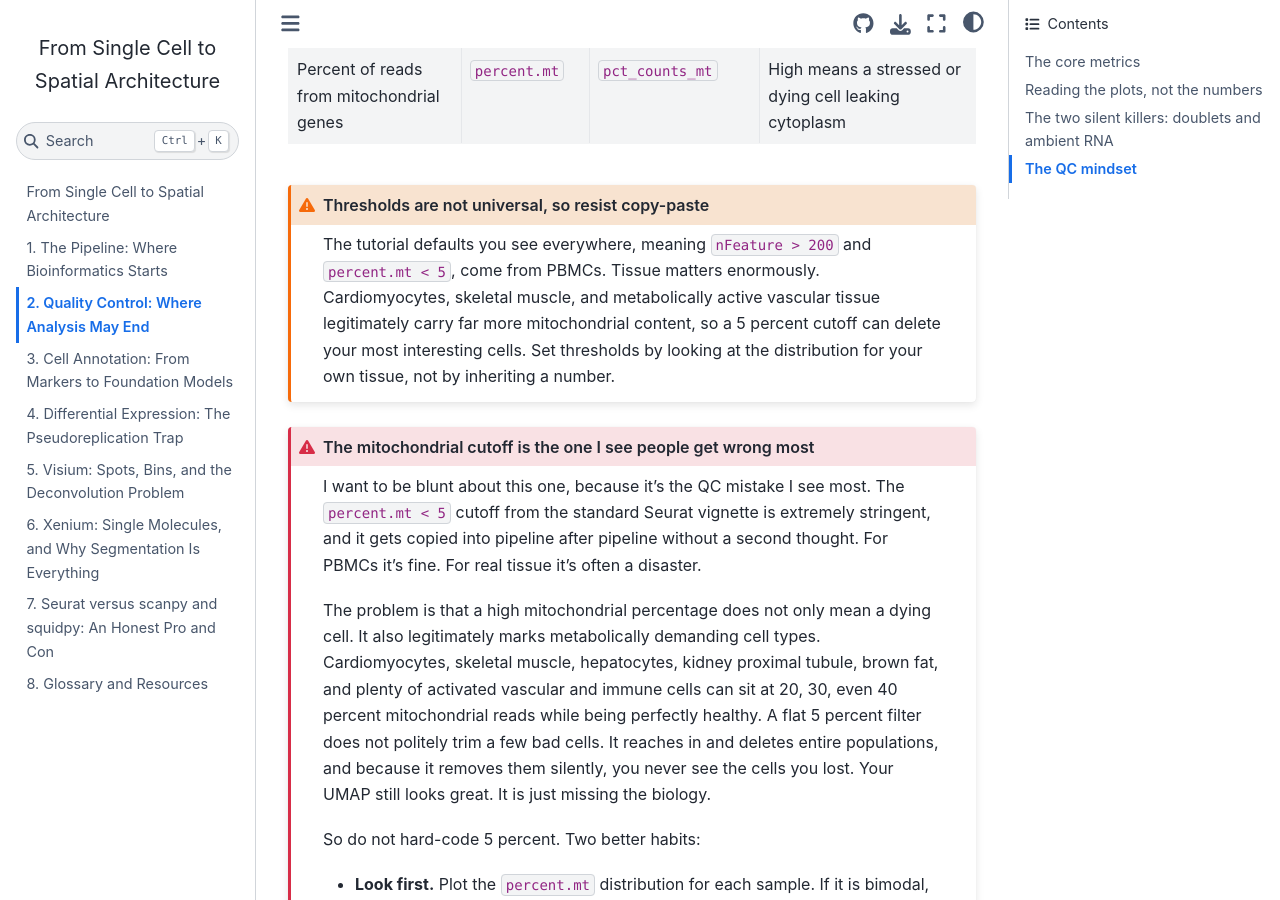
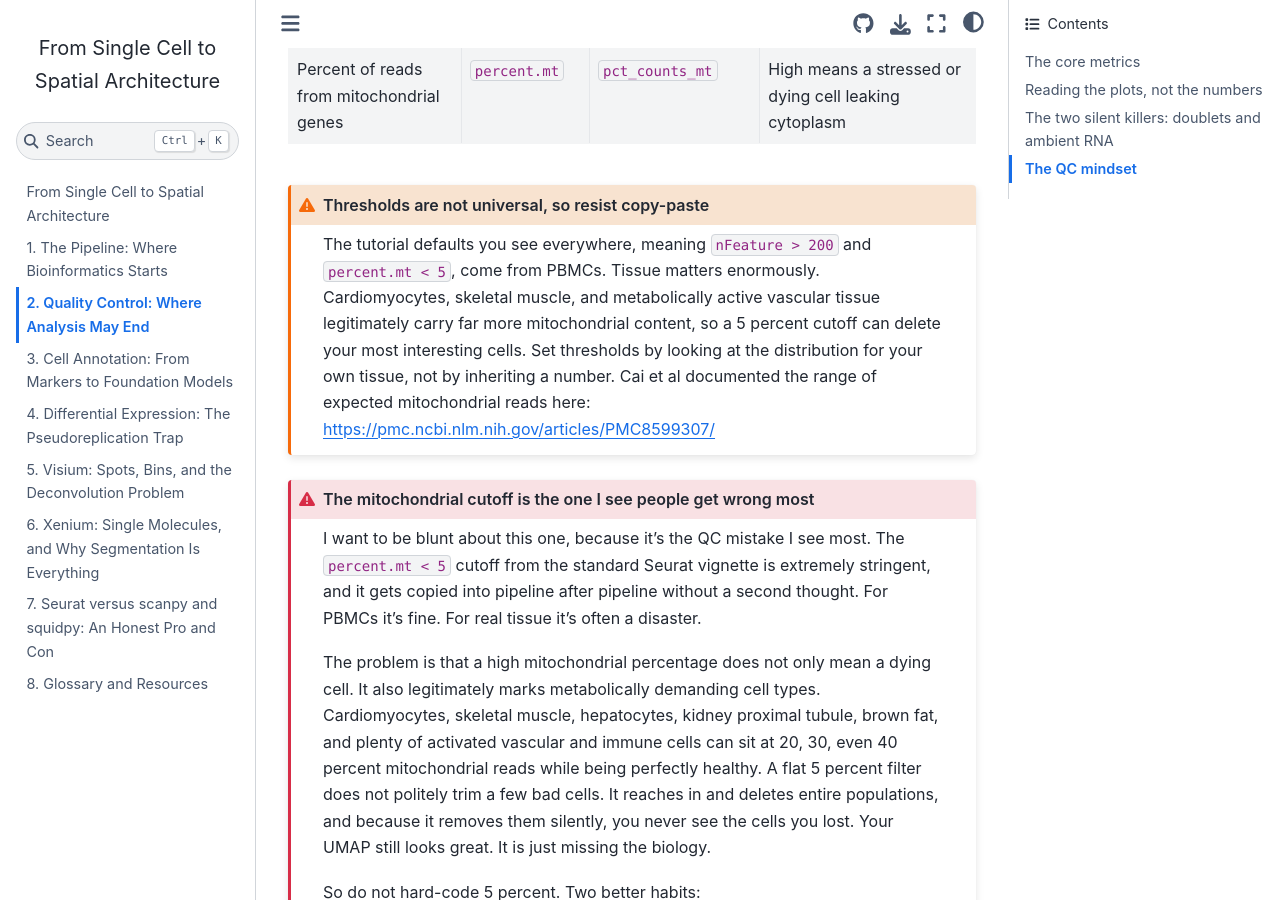
Before and after one commit to jebard/vasculata-workshop, a Jupyter Book: the page built from chapters/02_scrna_qc.md, in a window 1280 px wide and 900 px high, scrolled down 671 px. Built offline with Jupyter Book 1.0.4 settings and Sphinx 7.4.7 and the Sphinx Book theme 1.1.4, drawn with Linux system fonts in a browser that asks for light colours.

Commit message:
Update mitochondrial cutoff discussion with reference
Added reference to Cai et al. for mitochondrial reads.

````diff
--- a/chapters/02_scrna_qc.md
+++ b/chapters/02_scrna_qc.md
@@ -22,7 +22,8 @@ The tutorial defaults you see everywhere, meaning `nFeature > 200` and
 skeletal muscle, and metabolically active vascular tissue legitimately carry far
 more mitochondrial content, so a 5 percent cutoff can delete your most interesting
 cells. Set thresholds by looking at the distribution for your own tissue, not by
-inheriting a number.
+inheriting a number. Cai et al documented the range of expected mitochondrial reads here:
+https://pmc.ncbi.nlm.nih.gov/articles/PMC8599307/
 ```
 
 ```{admonition} The mitochondrial cutoff is the one I see people get wrong most
````
